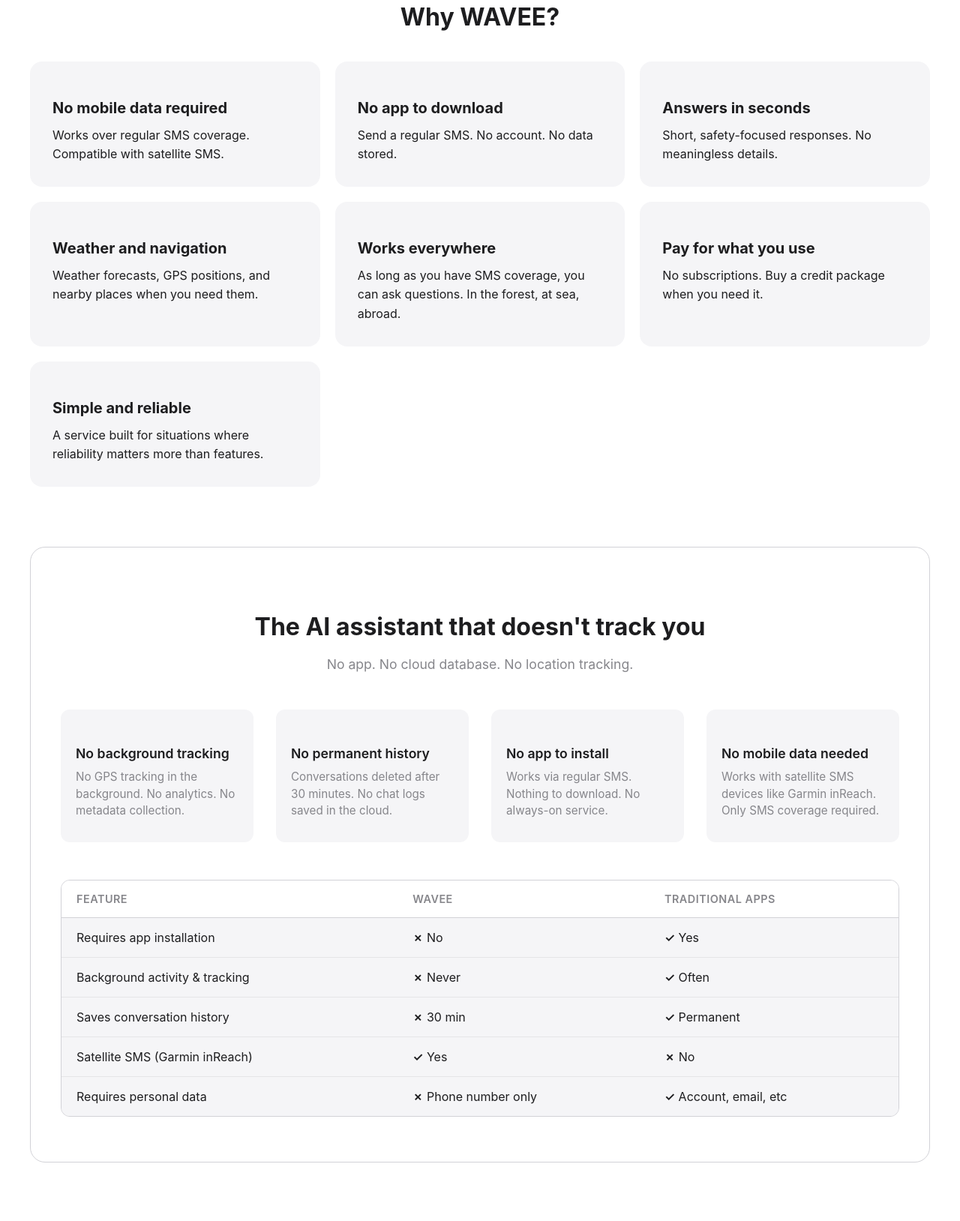
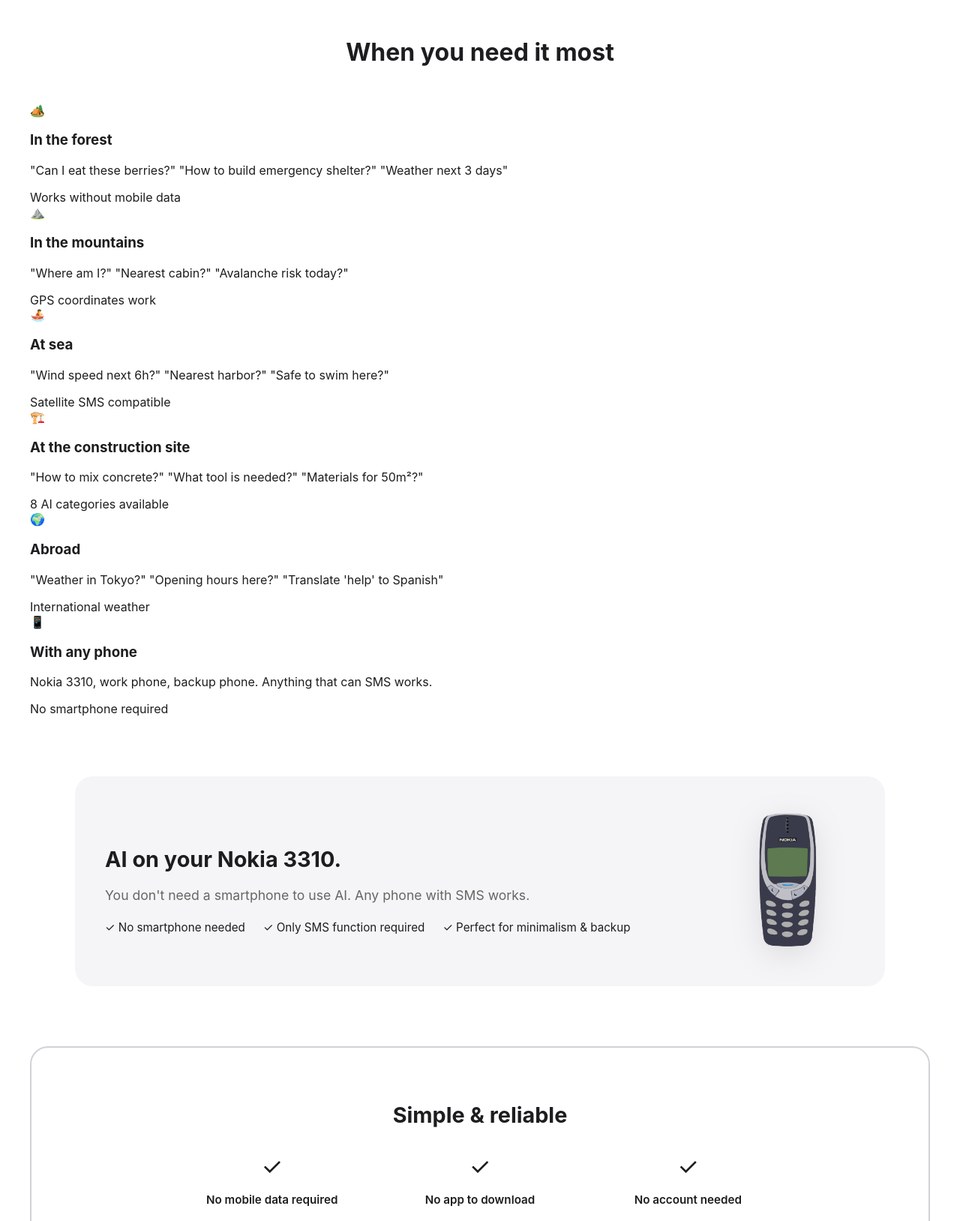
Before and after one commit to AMIIGO-dot/Wavee, a website: page public/index.html in a window 1280 px wide. Shown: the part 1031-2659 px from the top of the page at 75% size. Drawn offline with Linux system fonts and the light colour scheme.

Commit message:
Streamline landing page: focus on concrete use cases, compact Nokia section, remove repetitive content

```diff
--- a/public/index.html
+++ b/public/index.html
@@ -775,154 +775,115 @@
 
     <!-- Hero Section -->
     <div class="hero-container">
-      <!-- Demo Section with Mobile Mockup -->
+      <h1 style="font-size: clamp(2rem, 5vw, 3.5rem); font-weight: 700; margin-bottom: 20px; color: #1d1d1f; line-height: 1.1;" data-i18n="hero_title">AI direkt via SMS. Ingen app. Inget konto. Ingen inloggning.</h1>
+      <p style="font-size: clamp(1.1rem, 2.5vw, 1.4rem); color: #666; margin-bottom: 48px; max-width: 700px; margin-left: auto; margin-right: auto;" data-i18n="hero_subtitle">Skicka ett SMS – få svar direkt från AI.</p>
+
       <div class="demo-section">
-        <div class="demo-content">
-          <h1 data-i18n="hero_title">AI direkt via SMS.<br>Ingen app. Inget konto. Ingen inloggning.</h1>
-          <p data-i18n="hero_text">Skicka ett SMS – få svar direkt från AI.</p>
+        <div style="display: flex; justify-content: center; align-items: flex-start; gap: 60px; flex-wrap: wrap; margin-top: 48px;">
+
           <div class="qr-code-section">
-            <img id="qrCode" src="https://api.qrserver.com/v1/create-qr-code/?size=180x180&data=sms:+46738631761?body=Hej,%20jag%20vill%20testa%20tj%C3%A4nsten" alt="Skanna för att skicka SMS">
-            <p><strong data-i18n="qr_scan_text">Skanna för att testa gratis</strong></p>
-            <p style="font-size: 0.9rem; color: #86868b; margin-top: 5px;" data-i18n="qr_free_credits">3 gratis konversationer vid aktivering</p>
-            <p id="phoneDisplay" style="font-size: 1.1rem; color: #1d1d1f; margin-top: 10px; font-weight: 600;">+46 73 863 1761</p>
+            <div class="qr-code-box">
+              <img id="qrCode" src="https://api.qrserver.com/v1/create-qr-code/?size=200x200&data=%2B46738631761" alt="QR Code">
+            </div>
+            <p style="font-size: 1.1rem; color: #1d1d1f; margin-top: 16px; font-weight: 600;" data-i18n="scan_or_sms">Skanna eller SMS:a</p>
+            <p id="phoneNumber" style="font-size: 1.3rem; color: #1d1d1f; font-weight: 700; margin-top: 4px;">+46 73-863 17 61</p>
+            <p style="font-size: 0.95rem; color: #666; margin-top: 12px;" data-i18n="get_3_free">3 gratis meddelanden vid aktivering</p>
           </div>
         </div>
-        <div class="mobile-mockup">
-          <div class="phone-screen">
-            <img id="demoGif" src="/assets/aba513ce-d982-47fe-82ae-071420ea36f6.gif" alt="WAVEE SMS Demo">
+      </div>
+    </div>
+
+    <!-- Use Cases Section -->
+    <h2 style="text-align: center; font-size: 2rem; margin-bottom: 48px; color: #1d1d1f;" data-i18n="use_cases_title">När du behöver det mest</h2>
+
+    <div class="use-cases-grid">
+      <div class="use-case-card">
+        <div class="use-case-icon">🏕️</div>
+        <h3 data-i18n="usecase1_title">I skogen</h3>
+        <p data-i18n="usecase1_text">"Kan man äta dessa bär?" "Hur bygger man nödskydd?" "Väder nästa 3 dagar"</p>
+        <span class="use-case-tag" data-i18n="usecase1_tag">Funkar utan mobildata</span>
+      </div>
+
+      <div class="use-case-card">
+        <div class="use-case-icon">⛰️</div>
+        <h3 data-i18n="usecase2_title">På fjället</h3>
+        <p data-i18n="usecase2_text">"Var är jag?" "Närmaste stuga?" "Risk för laviner idag?"</p>
+        <span class="use-case-tag" data-i18n="usecase2_tag">GPS-koordinater fungerar</span>
+      </div>
+
+      <div class="use-case-card">
+        <div class="use-case-icon">🚣</div>
+        <h3 data-i18n="usecase3_title">På havet</h3>
+        <p data-i18n="usecase3_text">"Vindstyrka nästa 6h?" "Närmaste hamn?" "Simma hit säkert?"</p>
+        <span class="use-case-tag" data-i18n="usecase3_tag">Satellit-SMS kompatibel</span>
+      </div>
+
+      <div class="use-case-card">
+        <div class="use-case-icon">🏗️</div>
+        <h3 data-i18n="usecase4_title">På byggplatsen</h3>
+        <p data-i18n="usecase4_text">"Hur blandar man betong?" "Vilket verktyg behövs?" "Material för 50m²?"</p>
+        <span class="use-case-tag" data-i18n="usecase4_tag">8 AI-kategorier tillgängliga</span>
+      </div>
+
+      <div class="use-case-card">
+        <div class="use-case-icon">🌍</div>
+        <h3 data-i18n="usecase5_title">Utomlands</h3>
+        <p data-i18n="usecase5_text">"Väder i Tokyo?" "Öppettider här?" "Översätt 'hjälp' till spanska"</p>
+        <span class="use-case-tag" data-i18n="usecase5_tag">Internationellt väder</span>
+      </div>
+
+      <div class="use-case-card">
+        <div class="use-case-icon">📱</div>
+        <h3 data-i18n="usecase6_title">Med vilken telefon som helst</h3>
+        <p data-i18n="usecase6_text">Nokia 3310, arbetsmobil, reservtelefon. Allt som kan SMS fungerar.</p>
+        <span class="use-case-tag" data-i18n="usecase6_tag">Ingen smartphone krävs</span>
+      </div>
+    </div>
+
+    <!-- Compact Nokia Section -->
+    <div style="background: #f5f5f7; border-radius: 24px; padding: 48px 40px; margin: 80px auto; max-width: 1000px;">
+      <div style="display: grid; grid-template-columns: 1fr auto; gap: 40px; align-items: center;">
+        <div>
+          <h2 style="font-size: 1.8rem; font-weight: 700; margin-bottom: 12px; color: #1d1d1f;" data-i18n="nokia_title">AI till din Nokia 3310.</h2>
+          <p style="font-size: 1.1rem; color: #666; margin-bottom: 20px; line-height: 1.5;" data-i18n="nokia_subtitle">Du behöver ingen smartphone för att använda AI. Vilken telefon som helst med SMS fungerar.</p>
+          <div style="display: flex; gap: 24px; flex-wrap: wrap;">
+            <span style="font-size: 0.95rem; color: #1d1d1f;">✓ <span data-i18n="nokia_point1">Ingen smartphone behövs</span></span>
+            <span style="font-size: 0.95rem; color: #1d1d1f;">✓ <span data-i18n="nokia_point2">Bara SMS-funktion krävs</span></span>
+            <span style="font-size: 0.95rem; color: #1d1d1f;">✓ <span data-i18n="nokia_point3">Perfekt för minimalism</span></span>
           </div>
         </div>
+        <div style="text-align: center;">
+          <img src="assets/cellphone-6596299_1280.png" alt="Nokia 3310" style="max-width: 180px; height: auto; filter: drop-shadow(0 10px 20px rgba(0,0,0,0.1));">
+        </div>
       </div>
     </div>
 
-    <!-- USP Cards -->
-    <h2 style="text-align: center; font-size: 2rem; margin-bottom: 40px; color: #1d1d1f;" data-i18n="why_wavee">Varför WAVEE?</h2>
-    <div class="usp-grid">
-      <div class="usp-card">
-        <h3 data-i18n="usp1_title">Kräver ingen mobildata</h3>
-        <p data-i18n="usp1_text">Fungerar över vanlig SMS-täckning. Kompatibel med satellit-SMS.</p>
-      </div>
-      <div class="usp-card">
-        <h3 data-i18n="usp2_title">Ingen app att ladda ner</h3>
-        <p data-i18n="usp2_text">Skicka ett vanligt SMS. Inget konto. Inga uppgifter som sparas.</p>
-      </div>
-      <div class="usp-card">
-        <h3 data-i18n="usp3_title">Svar på sekunder</h3>
-        <p data-i18n="usp3_text">Korta, säkerhetsfokuserade svar. Inga meningslösa detaljer.</p>
-      </div>
-      <div class="usp-card">
-        <h3 data-i18n="usp4_title">Väder och navigation</h3>
-        <p data-i18n="usp4_text">Väderprognoser, GPS-positioner och närliggande platser när du behöver det.</p>
-      </div>
-      <!-- TEMPORARY: Image analysis card hidden until US number is A2P certified -->
-      <!-- <div class="usp-card">
-        <h3 data-i18n="usp5_title">Bildanalys via MMS</h3>
-        <p data-i18n="usp5_text">Skicka bild och fråga "Kan jag äta denna svamp?" eller "Vad är detta för växt?". AI analyserar direkt.</p>
-      </div> -->
-      <div class="usp-card">
-        <h3 data-i18n="usp6_title">Fungerar överallt</h3>
-        <p data-i18n="usp6_text">Så länge du har SMS-täckning kan du ställa frågor. I skogen, på havet, utomlands.</p>
-      </div>
-      <div class="usp-card">
-        <h3 data-i18n="usp7_title">Betala för det du använder</h3>
-        <p data-i18n="usp7_text">Inga prenumerationer. Köp ett saldopaket när du behöver det.</p>
-      </div>
-      <div class="usp-card">
-        <h3 data-i18n="usp8_title">Enkel och pålitlig</h3>
-        <p data-i18n="usp8_text">En tjänst byggd för situationer där tillförlitlighet är viktigare än funktioner.</p>
-      </div>
+    <!-- Simple Benefits -->
+    <div style="background: #ffffff; border: 2px solid #d2d2d7; border-radius: 24px; padding: 48px 40px; margin: 80px 0; text-align: center;">
+      <h2 style="font-size: 1.8rem; margin-bottom: 32px; color: #1d1d1f;" data-i18n="benefits_title">Enkelt & pålitligt</h2>
+      <div style="display: grid; grid-template-columns: repeat(auto-fit, minmax(200px, 1fr)); gap: 32px; max-width: 800px; margin: 0 auto;">
+        <div>
+          <div style="font-size: 2rem; margin-bottom: 8px;">✓</div>
+          <p style="font-weight: 600; color: #1d1d1f; font-size: 0.95rem;" data-i18n="benefit1">Kräver ingen mobildata</p>
+        </div>
+        <div>
+          <div style="font-size: 2rem; margin-bottom: 8px;">✓</div>
+          <p style="font-weight: 600; color: #1d1d1f; font-size: 0.95rem;" data-i18n="benefit2">Ingen app att ladda ner</p>
+        </div>
+        <div>
+          <div style="font-size: 2rem; margin-bottom: 8px;">✓</div>
+          <p style="font-weight: 600; color: #1d1d1f; font-size: 0.95rem;" data-i18n="benefit3">Inget konto behövs</p>
+        </div>
+        <div>
+          <div style="font-size: 2rem; margin-bottom: 8px;">✓</div>
+          <p style="font-weight: 600; color: #1d1d1f; font-size: 0.95rem;" data-i18n="benefit4">Svar på sekunder</p>
+        </div>
+      </div>
+      <p style="margin-top: 28px; color: #86868b; max-width: 600px; margin-left: auto; margin-right: auto; font-size: 0.9rem;" data-i18n="privacy_note">Ingen bakgrundsspårning. Konversationer raderas efter 30 min. Bara telefonnummer sparas.</p>
     </div>
 
-    <!-- Privacy Section -->
-    <div class="privacy-section">
-      <h2 data-i18n="privacy_title">AI-assistenten som inte spårar dig</h2>
-      <p class="subtitle" data-i18n="privacy_subtitle">Ingen app. Ingen molndatabas. Ingen positionsspårning.</p>
-
-      <div class="privacy-features">
-        <div class="privacy-feature">
-          <h3 data-i18n="priv1_title">Ingen bakgrundsspårning</h3>
-          <p data-i18n="priv1_text">Ingen GPS-tracking i bakgrunden. Ingen analytics. Ingen metadata-insamling.</p>
-        </div>
-        <div class="privacy-feature">
-          <h3 data-i18n="priv2_title">Ingen permanent historik</h3>
-          <p data-i18n="priv2_text">Konversationer raderas efter 30 minuter. Inga chatloggar sparas i molnet.</p>
-        </div>
-        <div class="privacy-feature">
-          <h3 data-i18n="priv3_title">Ingen app att installera</h3>
-          <p data-i18n="priv3_text">Fungerar via vanlig SMS. Inget att ladda ner. Ingen alltid-på tjänst.</p>
-        </div>
-        <div class="privacy-feature">
-          <h3 data-i18n="priv4_title">Fungerar offline</h3>
-          <p data-i18n="priv4_text">Stöd för satellit-SMS (Garmin inReach, Starlink). Ingen mobildata krävs.</p>
-        </div>
-      </div>
-
-      <div class="comparison-table">
-        <table>
-          <thead>
-            <tr>
-              <th data-i18n="comp_feature">Funktion</th>
-              <th>WAVEE</th>
-              <th data-i18n="comp_traditional">Traditionella appar</th>
-            </tr>
-          </thead>
-          <tbody>
-            <tr>
-              <td data-i18n="comp_row1">Kräver app-installation</td>
-              <td><span class="crossmark">✗</span> <span data-i18n="no">Nej</span></td>
-              <td><span class="checkmark">✓</span> <span data-i18n="yes">Ja</span></td>
-            </tr>
-            <tr>
-              <td data-i18n="comp_row2">Bakgrundsaktivitet & tracking</td>
-              <td><span class="crossmark">✗</span> <span data-i18n="never">Aldrig</span></td>
-              <td><span class="checkmark">✓</span> <span data-i18n="often">Ofta</span></td>
-            </tr>
-            <tr>
-              <td data-i18n="comp_row3">Sparar konversationshistorik</td>
-              <td><span class="crossmark">✗</span> <span data-i18n="comp_30min">30 min</span></td>
-              <td><span class="checkmark">✓</span> <span data-i18n="permanent">Permanent</span></td>
-            </tr>
-            <tr>
-              <td data-i18n="comp_row4">Fungerar offline/satellit</td>
-              <td><span class="checkmark">✓</span> <span data-i18n="yes">Ja</span></td>
-              <td><span class="crossmark">✗</span> <span data-i18n="no">Nej</span></td>
-            </tr>
-            <tr>
-              <td data-i18n="comp_row5">Kräver personlig data</td>
-              <td><span class="crossmark">✗</span> <span data-i18n="comp_phone_only">Bara telefonnummer</span></td>
-              <td><span class="checkmark">✓</span> <span data-i18n="comp_account_etc">Konto, email, etc</span></td>
-            </tr>
-          </tbody>
-        </table>
-      </div>
-    </div>
-
-    <!-- Nokia 3310 Section -->
-    <div class="privacy-section" style="margin: 80px auto; max-width: 1000px;">
-      <div style="display: flex; align-items: center; gap: 60px; flex-wrap: wrap;">
-        <div style="flex: 1; min-width: 300px;">
-          <h2 style="font-size: 2.5em; font-weight: 700; margin-bottom: 20px; color: #1d1d1f;" data-i18n="nokia_title">AI till din Nokia 3310.</h2>
-          <p style="font-size: 1.3em; color: #666; margin-bottom: 30px; line-height: 1.5;" data-i18n="nokia_subtitle">Du behöver ingen smartphone för att använda AI. Vilken telefon som helst med SMS fungerar.</p>
-          <ul style="list-style: none; padding: 0;">
-            <li style="font-size: 1.1em; color: #1d1d1f; margin-bottom: 15px; padding-left: 30px; position: relative;">
-              <span style="position: absolute; left: 0; color: #2c5f2d; font-weight: 700;">✓</span>
-              <span data-i18n="nokia_point1">Ingen smartphone behövs</span>
-            </li>
-            <li style="font-size: 1.1em; color: #1d1d1f; margin-bottom: 15px; padding-left: 30px; position: relative;">
-              <span style="position: absolute; left: 0; color: #2c5f2d; font-weight: 700;">✓</span>
-              <span data-i18n="nokia_point2">Bara SMS-funktion krävs</span>
-            </li>
-            <li style="font-size: 1.1em; color: #1d1d1f; margin-bottom: 15px; padding-left: 30px; position: relative;">
-              <span style="position: absolute; left: 0; color: #2c5f2d; font-weight: 700;">✓</span>
-              <span data-i18n="nokia_point3">Perfekt för minimalism & backup</span>
-            </li>
-          </ul>
-        </div>
-        <div style="flex: 1; min-width: 300px; text-align: center;">
-          <img src="assets/cellphone-6596299_1280.png" alt="Nokia 3310" style="max-width: 100%; height: auto; max-height: 400px; filter: drop-shadow(0 20px 40px rgba(0,0,0,0.1));">
-        </div>
-      </div>
-    </div>
+    <!-- Pricing Section -->
+    <h2 id="priser" style="text-align: center; font-size: 2rem; margin: 80px 0 48px; color: #1d1d1f;" data-i18n="pricing_title">Priser</h2>
 
     <div class="pricing-grid">
       <!-- Starter Tier -->
@@ -1198,6 +1159,34 @@
         nokia_point1: 'Ingen smartphone behövs',
         nokia_point2: 'Bara SMS-funktion krävs',
         nokia_point3: 'Perfekt för minimalism & backup',
+        use_cases_title: 'När du behöver det mest',
+        usecase1_title: 'I skogen',
+        usecase1_text: '"Kan man äta dessa bär?" "Hur bygger man nödskydd?" "Väder nästa 3 dagar"',
+        usecase1_tag: 'Funkar utan mobildata',
+        usecase2_title: 'På fjället',
+        usecase2_text: '"Var är jag?" "Närmaste stuga?" "Risk för laviner idag?"',
+        usecase2_tag: 'GPS-koordinater fungerar',
+        usecase3_title: 'På havet',
+        usecase3_text: '"Vindstyrka nästa 6h?" "Närmaste hamn?" "Simma hit säkert?"',
+        usecase3_tag: 'Satellit-SMS kompatibel',
+        usecase4_title: 'På byggplatsen',
+        usecase4_text: '"Hur blandar man betong?" "Vilket verktyg behövs?" "Material för 50m²?"',
+        usecase4_tag: '8 AI-kategorier tillgängliga',
+        usecase5_title: 'Utomlands',
+        usecase5_text: '"Väder i Tokyo?" "Öppettider här?" "Översätt \'hjälp\' till spanska"',
+        usecase5_tag: 'Internationellt väder',
+        usecase6_title: 'Med vilken telefon som helst',
+        usecase6_text: 'Nokia 3310, arbetsmobil, reservtelefon. Allt som kan SMS fungerar.',
+        usecase6_tag: 'Ingen smartphone krävs',
+        benefits_title: 'Enkelt & pålitligt',
+        benefit1: 'Kräver ingen mobildata',
+        benefit2: 'Ingen app att ladda ner',
+        benefit3: 'Inget konto behövs',
+        benefit4: 'Svar på sekunder',
+        privacy_note: 'Ingen bakgrundsspårning. Konversationer raderas efter 30 min. Bara telefonnummer sparas.',
+        pricing_title: 'Priser',
+        scan_or_sms: 'Skanna eller SMS:a',
+        get_3_free: '3 gratis meddelanden vid aktivering',
         comp_feature: 'Funktion',
         comp_traditional: 'Traditionella appar',
         comp_row1: 'Kräver app-installation',
@@ -1330,6 +1319,34 @@
         nokia_point1: 'No smartphone needed',
         nokia_point2: 'Only SMS function required',
         nokia_point3: 'Perfect for minimalism & backup',
+        use_cases_title: 'When you need it most',
+        usecase1_title: 'In the forest',
+        usecase1_text: '"Can I eat these berries?" "How to build emergency shelter?" "Weather next 3 days"',
+        usecase1_tag: 'Works without mobile data',
+        usecase2_title: 'In the mountains',
+        usecase2_text: '"Where am I?" "Nearest cabin?" "Avalanche risk today?"',
+        usecase2_tag: 'GPS coordinates work',
+        usecase3_title: 'At sea',
+        usecase3_text: '"Wind speed next 6h?" "Nearest harbor?" "Safe to swim here?"',
+        usecase3_tag: 'Satellite SMS compatible',
+        usecase4_title: 'At the construction site',
+        usecase4_text: '"How to mix concrete?" "What tool is needed?" "Materials for 50m²?"',
+        usecase4_tag: '8 AI categories available',
+        usecase5_title: 'Abroad',
+        usecase5_text: '"Weather in Tokyo?" "Opening hours here?" "Translate \'help\' to Spanish"',
+        usecase5_tag: 'International weather',
+        usecase6_title: 'With any phone',
+        usecase6_text: 'Nokia 3310, work phone, backup phone. Anything that can SMS works.',
+        usecase6_tag: 'No smartphone required',
+        benefits_title: 'Simple & reliable',
+        benefit1: 'No mobile data required',
+        benefit2: 'No app to download',
+        benefit3: 'No account needed',
+        benefit4: 'Answers in seconds',
+        privacy_note: 'No background tracking. Conversations deleted after 30 min. Only phone number saved.',
+        pricing_title: 'Pricing',
+        scan_or_sms: 'Scan or text',
+        get_3_free: '3 free messages upon activation',
         comp_feature: 'Feature',
         comp_traditional: 'Traditional apps',
         comp_row1: 'Requires app installation',
```
